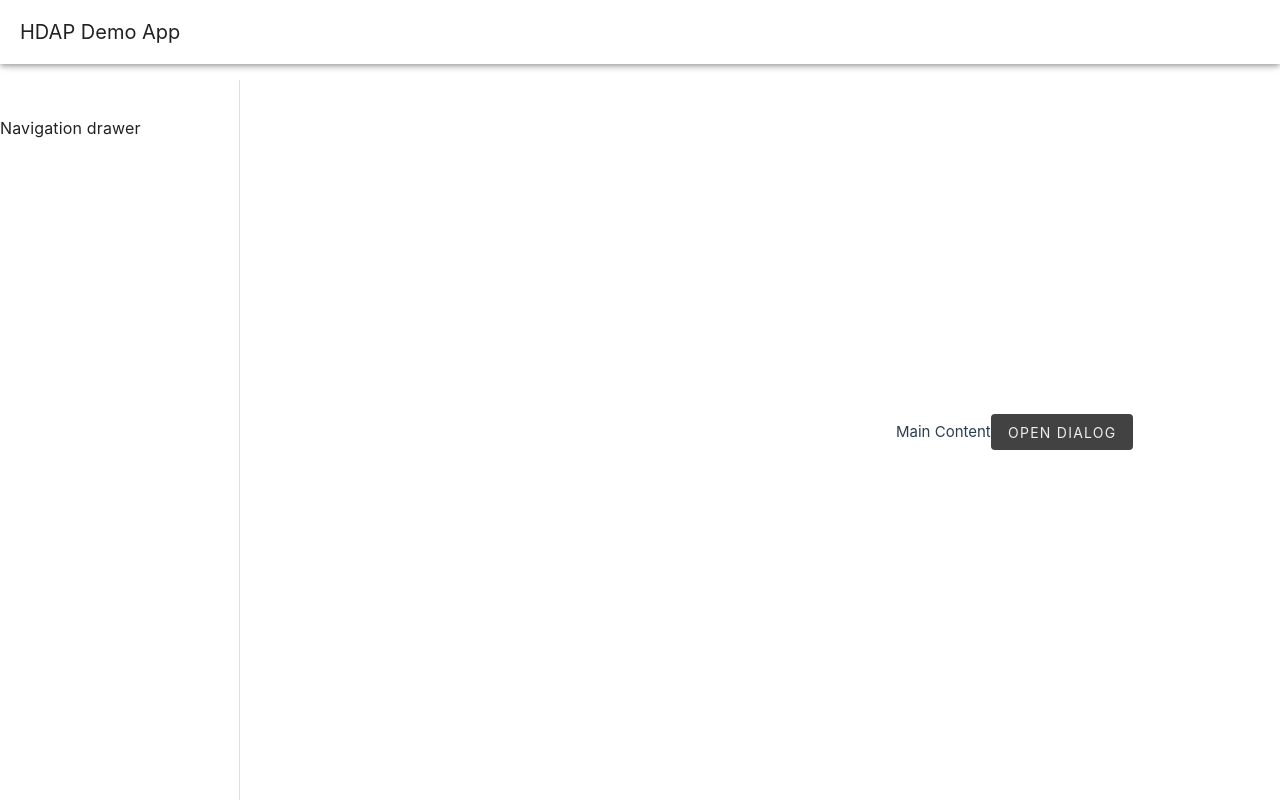
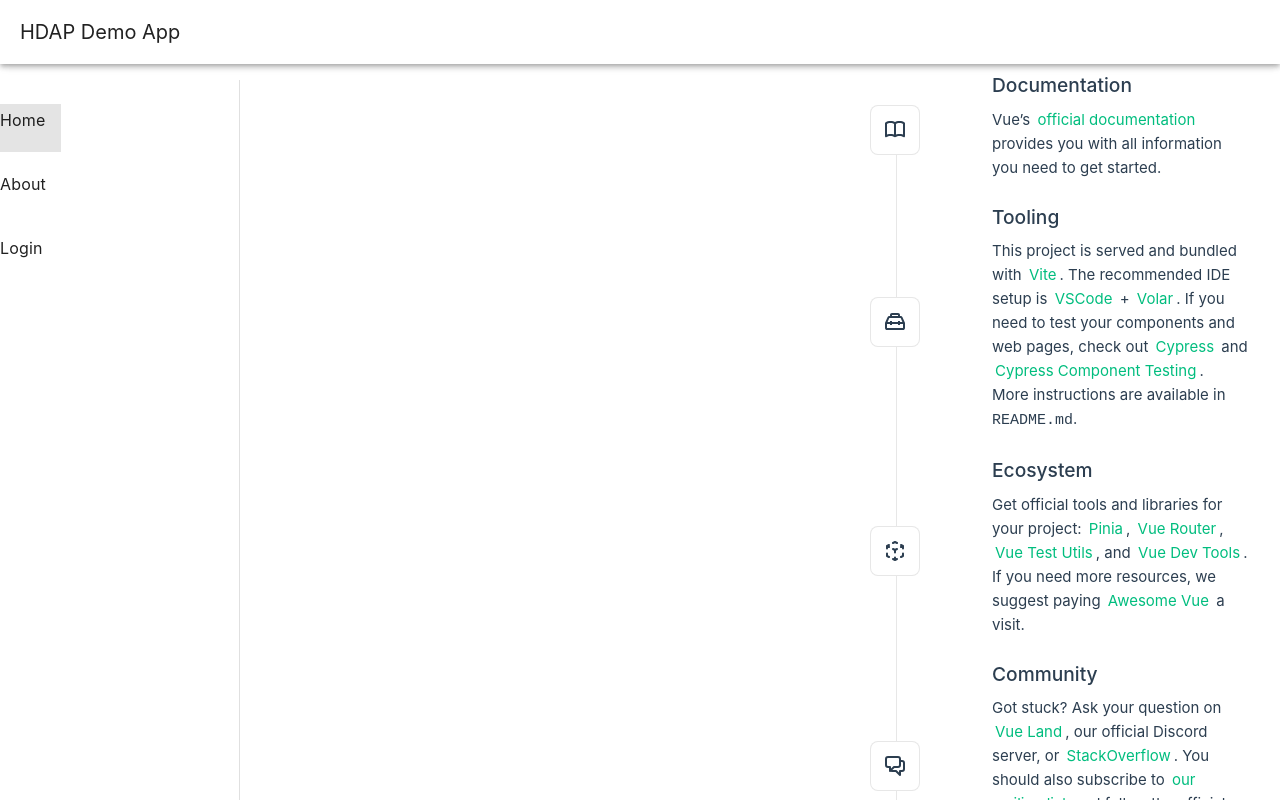
Before and after one commit to markcraig/hdap-ui, a Vue app: page / in a window 1280 px wide. Shown: the top 800 px of the page. Built offline with nearby package versions, Linux system fonts and the light colour scheme.

Commit message:
Add login modal dialog

```diff
--- a/package.json
+++ b/package.json
@@ -11,6 +11,7 @@
     "format": "prettier --write src/"
   },
   "dependencies": {
+    "@mdi/font": "^7.4.47",
     "axios": "^1.6.7",
     "vue": "^3.4.15",
     "vue-router": "^4.2.5"
--- a/src/App.vue
+++ b/src/App.vue
@@ -1,5 +1,7 @@
 <script setup>
-import { RouterLink, RouterView } from 'vue-router'
+import { RouterView } from 'vue-router'
+import LoginView from './views/LoginView.vue';
+import AboutView from './views/AboutView.vue';
 </script>
 
 <template>
@@ -11,43 +13,20 @@ import { RouterLink, RouterView } from 'vue-router'
 
       <v-navigation-drawer>
         <v-list>
-          <v-list-item title="Navigation drawer"></v-list-item>
+          <v-list-item :to="{path: '/'}" title="Home"></v-list-item>
+        </v-list>
+        <v-list>
+          <v-list-item :to="{path: '/about'}" title="About"></v-list-item>
+        </v-list>
+        <v-list>
+          <v-list-item :to="{path: '/login'}" title="Login"></v-list-item>
         </v-list>
       </v-navigation-drawer>
 
       <v-main class="d-flex align-center justify-center" style="min-height: 300px;">
-        Main Content
-        <v-dialog max-width="500">
-          <template v-slot:activator="{ props: activatorProps }">
-            <v-btn
-              v-bind="activatorProps"
-              color="surface-variant"
-              text="Open Dialog"
-              variant="flat"
-            ></v-btn>
-          </template>
-
-          <template v-slot:default="{ isActive }">
-            <v-card title="Dialog">
-              <v-card-text>
-                Lorem ipsum dolor sit amet, consectetur adipiscing elit, sed do eiusmod tempor incididunt ut labore et dolore magna aliqua.
-              </v-card-text>
-
-              <v-card-actions>
-                <v-spacer></v-spacer>
-
-                <v-btn
-                  text="Close Dialog"
-                  @click="isActive.value = false"
-                ></v-btn>
-              </v-card-actions>
-            </v-card>
-          </template>
-        </v-dialog>
+        <RouterView />
       </v-main>
     </v-layout>
-
-  <!--RouterView /-->
 </template>
 
 <style scoped>
--- a/src/main.js
+++ b/src/main.js
@@ -7,15 +7,16 @@ import router from './router'
 // Vuetify
 import 'vuetify/styles'
 import { createVuetify } from 'vuetify'
+import "@mdi/font/css/materialdesignicons.css";
 import * as components from 'vuetify/components'
 import * as directives from 'vuetify/directives'
 
-const app = createApp(App)
-app.use(router)
-
 const vuetify = createVuetify({
+    theme: {
+      defaultTheme: 'light'
+    },
     components,
-    directives,
+    directives
   })
 
-createApp(App).use(vuetify).mount('#app')
+createApp(App).use(router).use(vuetify).mount('#app')
--- a/src/views/LoginView.vue
+++ b/src/views/LoginView.vue
@@ -1,61 +1,93 @@
-<script setup>
+
+<script>
 import axios from 'axios'
-import { ref, watch } from 'vue'
 
-const mail = ref('')
-const password = ref('')
-const message = ref('')
+export default {
+    data: () => ({
+        showPwd: false,
+        dialog: false,
+        message: '',
+        email: '',
+        password: '',
+        emailRules: [
+            value => {
+                if (value) return true
+                return 'You must enter an email.'
+            },
+        ],
+        passwordRules: [
+            value => {
+                if (value) return true
+                return 'You must enter an password.'
+            },
+        ],
+    }),
 
-async function login() {
-    if (!mail.value || !password.value) {
+    methods: {
+        login() {
+            if (!this.email || !this.password) {
                 return
             }
-    message.value = `${mail.value} ${password.value}`
             try {
-        let res = await axios.get('/hdap', {
+                axios.get('/hdap', {
                     headers: {
                         'Content-Type': 'application/json'
                     },
                     params: {
-                _queryFilter: `mail eq '${mail.value}'`,
+                        _queryFilter: `mail eq '${this.email}'`,
                         _fields: '_id',
                         scope: 'sub'
                     }
+                }).then(function (res) {
+                    const credentials = JSON.stringify({ password: `${this.password}` })
+                    axios.post(`/hdap/${res.data.result[0]._id}?_action=authenticate`, credentials, {
+                        headers: { 'Content-Type': 'application/json' }
+                    }).then(function (res) {
+                        this.message = `JWT: ${res.data.access_token}, expires in: ${res.data.expires_in} seconds`
                     })
-        const credentials = JSON.stringify({ password: `${password.value}` })
-        res = await axios.post(`/hdap/${res.data.result[0]._id}?_action=authenticate`, credentials, {
-            headers: { 'Content-Type': 'application/json' }
                 })
-        message.value = `JWT: ${res.data.access_token}, expires in: ${res.data.expires_in} seconds`
             } catch (error) {
                 console.error(error)
             }
         }
-
-login()
-
-watch(mail, login)
+    }
+};
 </script>
 
 <template>
-    <div class="login">
-        <h1 class="green">Login view</h1>
-        <input v-model="mail" placeholder="Email address" type="email">
-        <input v-model="password" placeholder="Password" type="password">
-        <div><button class="green" @click="login">Log in</button></div>
+    <v-btn @click="dialog = true"> Open Dialog </v-btn>
+
+    <v-dialog v-model="dialog" width="auto" persistent transition="dialog-bottom-transition">
+        <v-card
+            class="mx-auto pa-12 pb-8"
+            title="Login"
+            text="Enter your email and password to authenticate:"
+            rounded="lg"
+            elevation="8"
+        >
+            <v-form fast-fail @submit.prevent="login">
+                <v-text-field
+                    prepend-inner-icon="mdi-email"
+                    v-model="email"
+                    :rules="emailRules"
+                    label="E-mail"
+                ></v-text-field>
+                <v-text-field
+                    v-model="password"
+                    prepend-inner-icon="mdi-lock"
+                    :append-icon="showPwd ? 'mdi-eye' : 'mdi-eye-off'"
+                    :type="showPwd ? 'text' : 'password'"
+                    :rules="passwordRules"
+                    counter
+                    label="Password"
+                    @click:append="showPwd = !showPwd"
+                ></v-text-field>
+                <v-btn class="mt-2" text="Login" type="submit" block></v-btn>
+            </v-form>
             <p>{{ message }}</p>
-    </div>
+        </v-card>
+    </v-dialog>
+
 </template>
 
-<style>
-@media (min-width: 1024px) {
-    .login {
-        display: grid;
-        align-items: center;
-    }
-
-    button {
-        float: right;
-    }
-}
-</style>
+<style></style>
```
Also changed, not shown: 1 other file (tests, documents, lock files or other folders). Lines whose indentation alone changed are shown as unchanged.
